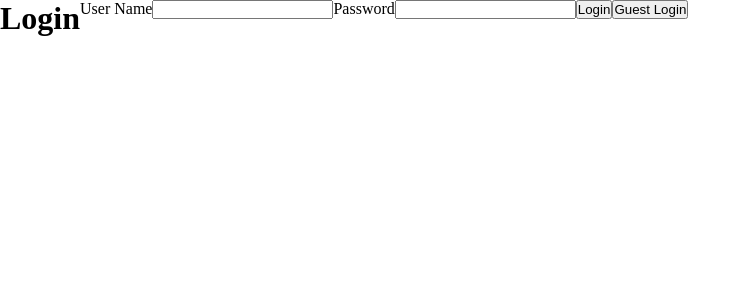
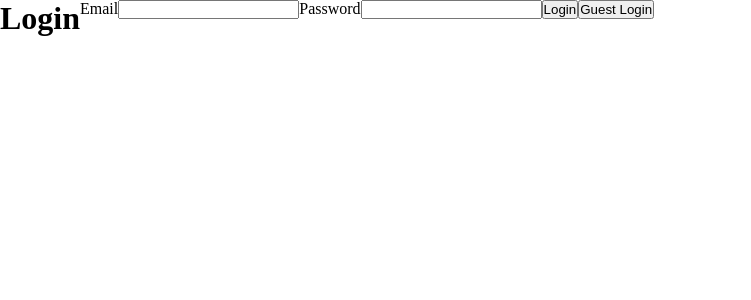
Before and after one commit to Eligio93/BlogAPI, a React (Vite) app in the folder CMS/: page /login in a window 1280 px wide. Shown: the top 300 px of the page, without its empty margins (0-751 px from the left). Built offline with nearby package versions, Linux system fonts and the light colour scheme.

Commit message:
adds handleChange functions to form and displays error message

```diff
--- a/CMS/src/routes/Login.jsx
+++ b/CMS/src/routes/Login.jsx
@@ -32,6 +32,7 @@ export default function Login() {
             navigate('/')
 
         } catch (err) {
+            console.log(err)
             setError(err.response.data.message)
         }
     }
@@ -39,21 +40,27 @@ export default function Login() {
         setData({ email: 'guest@guest.com', password: 'guestguest' })
         // handleLogin()
     }
+    function handleChange(e) {
+        const { name, value } = e.target;
+        setData((prevData) => ({
+            ...prevData, [name]: value
+        }))
+    }
 
 
-    console.log(data)
     return (
         <>
             <h1>Login</h1>
             {message && <p>{message}</p>}
+            {error && <p>{error}</p> }
             <form onSubmit={handleLogin}>
-                <label htmlFor="username">User Name
+                <label htmlFor="cms-email">Email
                 </label>
-                <input type="text" />
-                <label htmlFor="password">Password
+                <input type="text" name="email" id='cms-email' autoComplete="true" value={data.email} onChange={handleChange} />
+                <label htmlFor="cms-password">Password
                 </label>
-                <input type="password" />
-                <button >Login</button>
+                <input type="password" name='password' id='cms-password' value={data.password} onChange={handleChange}/>
+                <button type='submit'>Login</button>
                 <button onClick={handleGuestLogin}>Guest Login</button>
             </form>
         </>
```
